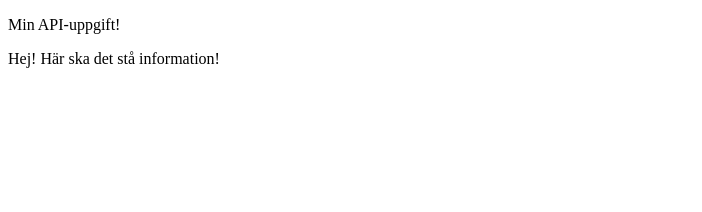
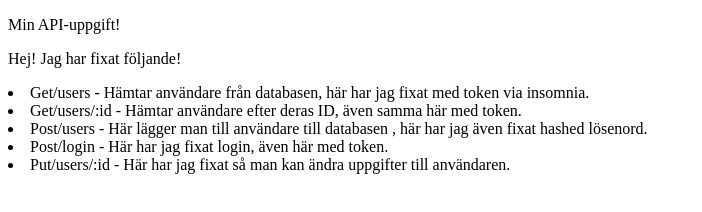
Before and after one commit to Niklaspelli/API-uppgift, a website: page main.html in a window 1280 px wide. Shown: the whole page, without its empty margins (0-702 px from the left). Drawn offline with Linux system fonts and the light colour scheme.

Commit message:
Klar tills vidare 0512

```diff
--- a/main.html
+++ b/main.html
@@ -7,6 +7,22 @@
   </head>
   <body>
     <p>Min API-uppgift!</p>
-    <p>Hej! Här ska det stå information!</p>
+    <p>Hej! Jag har fixat följande!</p>
+    <li>
+      Get/users - Hämtar användare från databasen, här har jag fixat med token
+      via insomnia.
+    </li>
+    <li>
+      Get/users/:id - Hämtar användare efter deras ID, även samma här med token.
+    </li>
+    <li>
+      Post/users - Här lägger man till användare till databasen , här har jag
+      även fixat hashed lösenord.
+    </li>
+    <li>Post/login - Här har jag fixat login, även här med token.</li>
+    <li>
+      Put/users/:id - Här har jag fixat så man kan ändra uppgifter till
+      användaren.
+    </li>
   </body>
 </html>
```
Also changed, not shown: index.js (+17 -0 lines).
